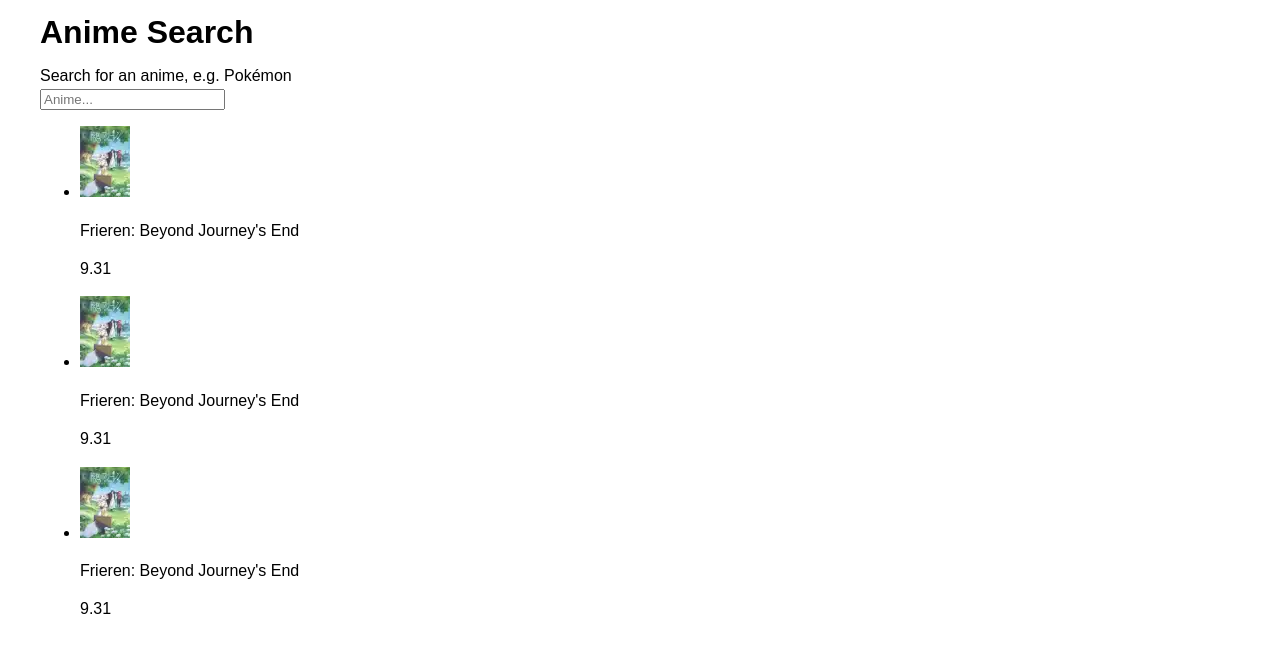
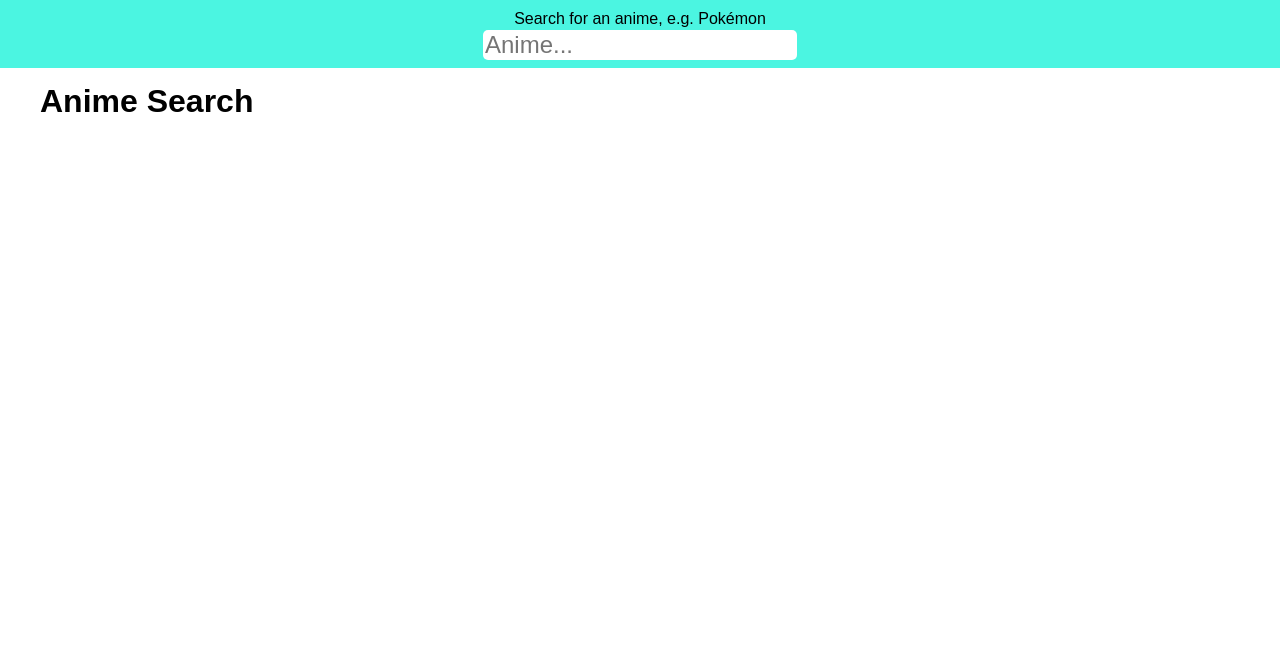
Before and after one commit to C4ndyFl4mes/frontend_mashuo_project, a website built with Parcel: page src/pages/index.html in a window 1280 px wide. Built offline with nearby package versions, Linux system fonts and the light colour scheme.

Commit message:
Added styling on the search bar.

```diff
--- a/src/pages/index.html
+++ b/src/pages/index.html
@@ -7,32 +7,36 @@
     <title>Document</title>
 </head>
 <body>
-    <header></header>
-    <main>
-       <h1>Anime Search</h1>
+    <header>
         <div class="search-box">
             <label for="search-field">Search for an anime, e.g. Pokémon</label>
             <div class="search-popup">
                 <input type="text" id="search-field" placeholder="Anime...">
+                <div class="search-results-grid-dropdown">
                     <ul id="search-results">
-                <li>
-                    <img src="../assets/images/template_search_result.webp">
-                    <p>Frieren: Beyond Journey's End</p>
-                    <p>9.31</p>
+                        <li tabindex="0">
+                            <img src="../assets/images/template_search_result.webp" class="search-image">
+                            <p class="search-title">Frieren: Beyond Journey's End</p>
+                            <p class="search-premiere">Premiered: Fall 2023</p>
                         </li>
-                <li>
-                    <img src="../assets/images/template_search_result.webp">
-                    <p>Frieren: Beyond Journey's End</p>
-                    <p>9.31</p>
+                        <li tabindex="0">
+                            <img src="../assets/images/template_search_result.webp" class="search-image">
+                            <p class="search-title">Frieren: Beyond Journey's End</p>
+                            <p class="search-premiere">Premiered: Fall 2023</p>
                         </li>
-                <li>
-                    <img src="../assets/images/template_search_result.webp">
-                    <p>Frieren: Beyond Journey's End</p>
-                    <p>9.31</p>
+                        <li tabindex="0">
+                            <img src="../assets/images/template_search_result.webp" class="search-image">
+                            <p class="search-title">Frieren: Beyond Journey's End</p>
+                            <p class="search-premiere">Premiered: Fall 2023</p>
                         </li>
                     </ul>
                 </div>
             </div>
+           </div>
+    </header>
+    <main>
+       <h1>Anime Search</h1>
+
     </main>
     <footer></footer>
 </body>
--- a/src/styles/abstracts/_variables.scss
+++ b/src/styles/abstracts/_variables.scss
@@ -13,12 +13,18 @@
 // Light Theme (lith)
 $lith-primary-bg-color: #fff;
 $lith-primary-fg-color: #000;
+$lith-secondary-bg-color: #4bf5e1;
+$lith-search-item-bg-color: color.adjust($lith-secondary-bg-color, $lightness: 15%);
 // ...
 
 // Dark Theme (dath)
-$dath-primary-bg-color: #000;
+$dath-primary-bg-color: #1E1E1E;
 $dath-primary-fg-color: #fff;
+$dath-secondary-bg-color: #26796F;
+$dath-search-item-bg-color: color.adjust($dath-secondary-bg-color, $lightness: -5%);
 // ...
+
+
 
 $link-normal-color: #00f;
 $link-active-color: color.adjust($link-normal-color, $lightness: -15%);
--- a/src/styles/base/_typography.scss
+++ b/src/styles/base/_typography.scss
@@ -8,7 +8,11 @@
     font-family: var.$main-font-family;
 }
 
-
+%search-typography {
+    font-size: var.$main-font-size * 1.5;
+    line-height: var.$main-line-heigt;
+    font-family: var.$main-font-family;
+}
 // Links, using CSS variables because it may need to be able to change depending on theme.
 a {
     color: var(--link-normal);
--- a/src/styles/layout/_header.scss
+++ b/src/styles/layout/_header.scss
@@ -1 +1,115 @@
 // Header
+@use "../base/typography";
+@use "../abstracts/variables" as var;
+
+header {
+    @extend %main-typography;
+    background-color: var(--secondary-bg-color);
+
+}
+
+.search-box {
+    width: 90%;
+    max-width: 400px;
+    margin: 0 auto;
+    padding-top: 0.5rem;
+    padding-bottom: 0.5rem;
+
+    display: flex;
+    flex-direction: column;
+    justify-content: end;
+    align-items: center;
+
+    z-index: 2;
+}
+
+.search-popup {
+    position: relative;
+    width: fit-content;
+    height: fit-content;
+
+    margin: 0 auto;
+    // border: 1px solid;
+}
+
+#search-field {
+    width: inherit;
+    border-radius: 5px;
+    max-width: 90vw;
+    border: none;
+    z-index: 3;
+    @extend %search-typography;
+}
+
+.search-results-grid-dropdown {
+    position: absolute;
+    margin-top: -1px;
+    width: 100%;
+    display: grid;
+    grid-template-rows: 0fr;
+    z-index: 4;
+    transition: grid-template-rows 0.4s ease-in-out;
+}
+
+#search-field:focus + .search-results-grid-dropdown,
+.search-results-grid-dropdown:has(#search-results > li:focus) {
+    grid-template-rows: 1fr;
+    z-index: 5;
+}
+
+#search-results {
+    position: relative;
+    overflow: hidden;
+
+    width: 100%;
+    display: flex;
+    flex-direction: column;
+
+
+    list-style: none;
+    margin: 0;
+    padding: 0;
+
+    li {
+        width: inherit;
+        border-bottom: 1px solid;
+        background-color: var(--search-item-bg-color);
+
+        user-select: none;
+        cursor: pointer;
+
+        display: grid;
+        grid-template-columns: auto auto;
+        grid-template-rows: auto auto;
+
+        transition: 0.2s filter;
+    }
+    li:hover {
+        filter: brightness(110%);
+    }
+    p {
+        margin: 0;
+    }
+    .search-image {
+        grid-area: 1/1/3/2;
+    }
+    .search-title {
+        grid-area: 1/2/2/3;
+    }
+    .search-premiere {
+        grid-area: 2/2/3/3;
+    }
+}
+
+@media screen and (max-width: 400px) {
+    .search-box {
+        width: 100%;
+    }
+    // .search-popup {
+    //     min-width: 80vw;
+
+    // }
+    #search-field {
+        min-width: auto;
+    }
+}
--- a/src/styles/layout/_main_content.scss
+++ b/src/styles/layout/_main_content.scss
@@ -1,6 +1,7 @@
 // Main Content (main element)
 
-@use '../base/typography';
+@use "../base/typography";
+@use "../abstracts/variables" as var;
 
 main {
     width: 95%;
--- a/src/styles/themes/_theme.scss
+++ b/src/styles/themes/_theme.scss
@@ -16,14 +16,18 @@
 // Light theme
 $light-theme: (
     "primary-bg-color": var.$lith-primary-bg-color,
-    "primary-fg-color": var.$lith-primary-fg-color
+    "primary-fg-color": var.$lith-primary-fg-color,
+    "secondary-bg-color": var.$lith-secondary-bg-color,
+    "search-item-bg-color": var.$lith-search-item-bg-color
     // ...
 );
 
 // Dark theme
 $dark-theme: (
     "primary-bg-color": var.$dath-primary-bg-color,
-    "primary-fg-color": var.$dath-primary-fg-color
+    "primary-fg-color": var.$dath-primary-fg-color,
+    "secondary-bg-color": var.$dath-secondary-bg-color,
+    "search-item-bg-color": var.$dath-search-item-bg-color
     // ...
 );
 
```
Lines whose indentation alone changed are shown as unchanged.
